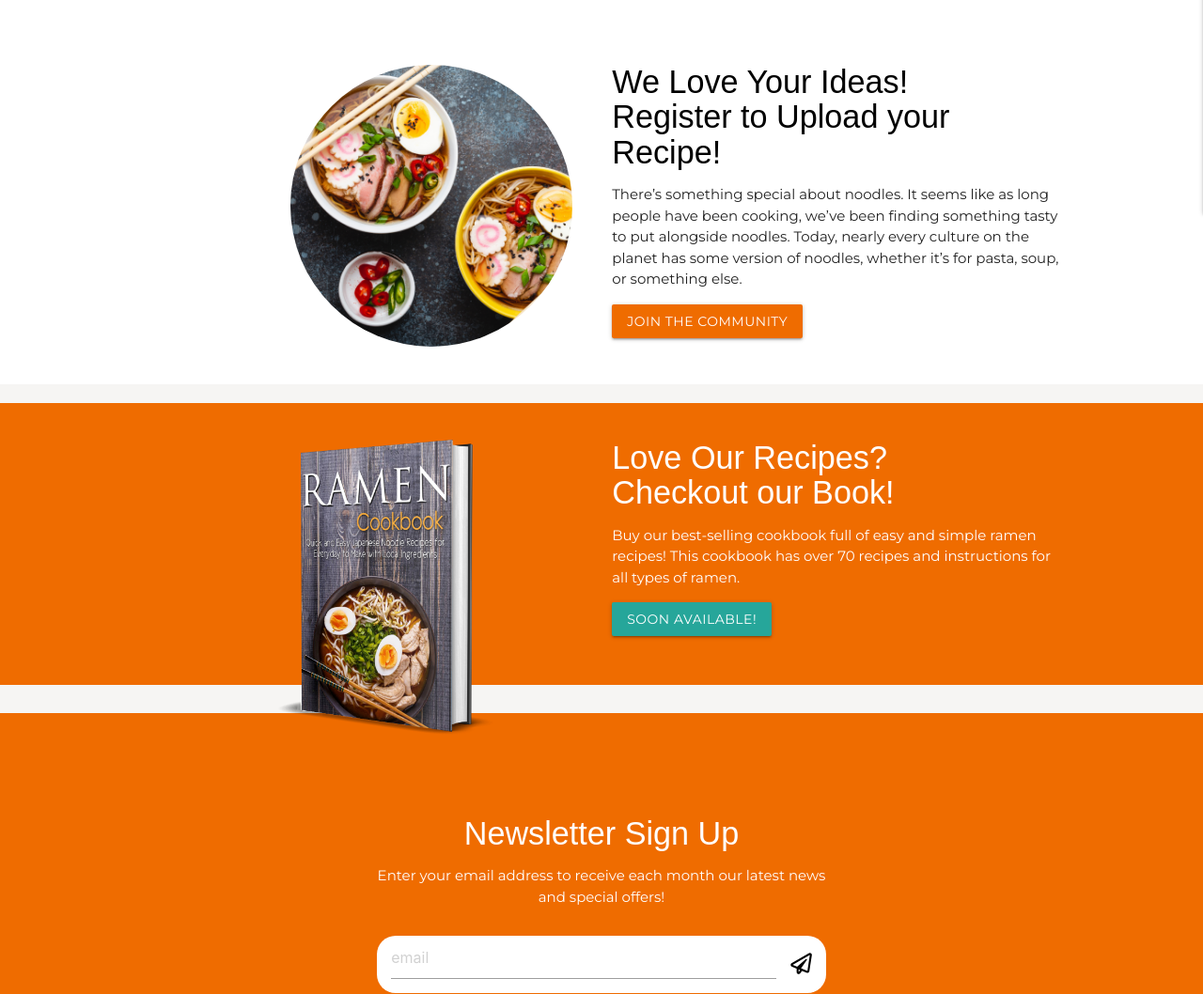
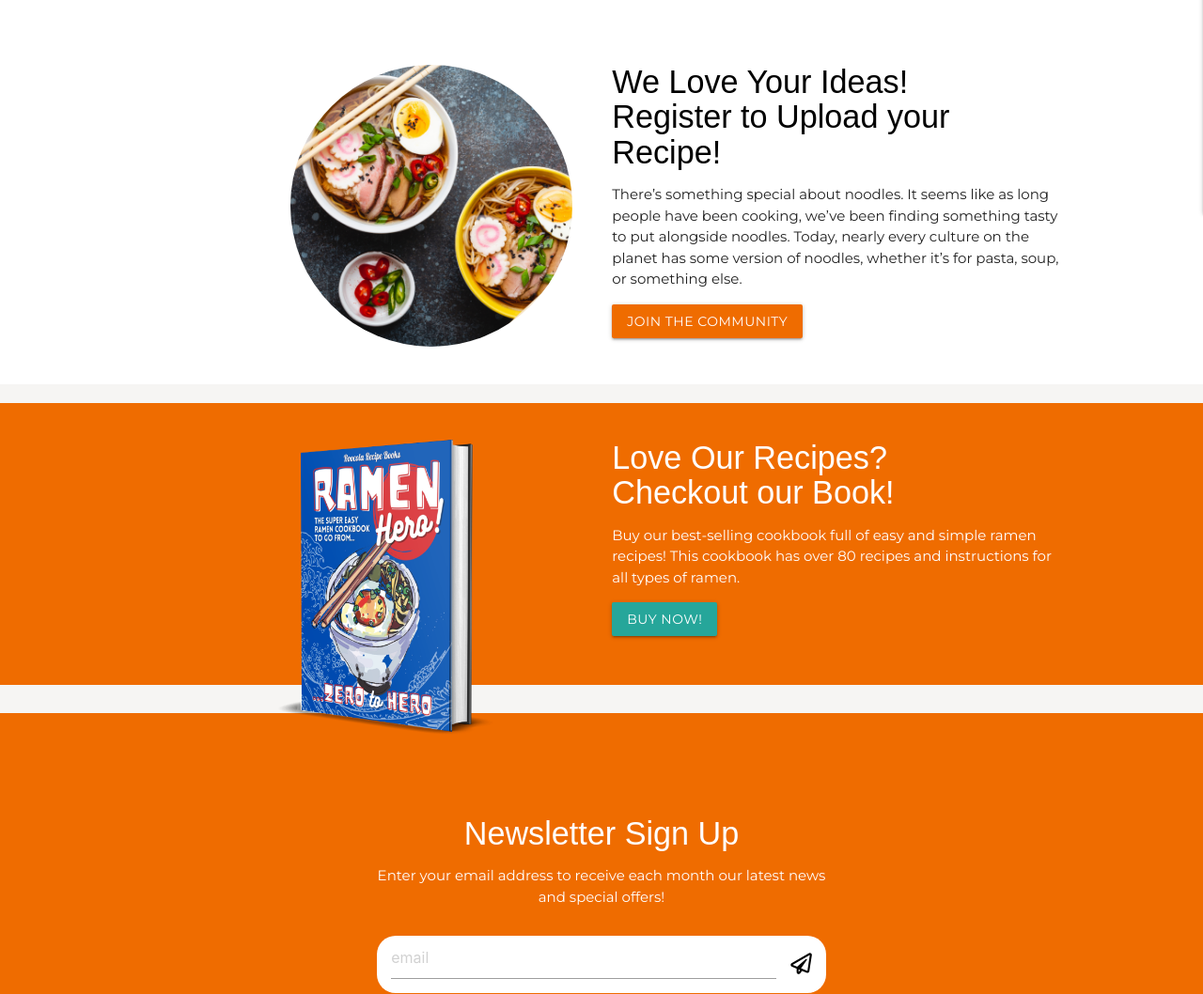
Before and after one commit to tizcoppoli/roocola-website, a Flask app: page / in a window 1280 px wide. Shown: the part 633-1691 px from the top of the page at 94% size. Run offline with Flask 2, Linux system fonts and the light colour scheme; data that the repository does not hold is empty; some libraries are stand-ins or nearby versions; some web fonts are replaced.

Commit message:
Add product link and activate button in home.html

```diff
--- a/templates/home.html
+++ b/templates/home.html
@@ -141,9 +141,9 @@
             <div class="col m6 s12 book-description-section white-text">
                 <h4 class="book-heading white-text">Love Our Recipes? <br>Checkout our Book!</h4>
                 <p>
-                    Buy our best-selling cookbook full of easy and simple ramen recipes! This cookbook has over 70 recipes and instructions for all types of ramen.
+                    Buy our best-selling cookbook full of easy and simple ramen recipes! This cookbook has over 80 recipes and instructions for all types of ramen.
                 </p>
-                <a class="btn purchase-button" href="{{ url_for('home') }}" style="pointer-events: none;">Soon Available!</a>
+                <a class="btn purchase-button" href="https://www.amazon.com/dp/B094DM498X">Buy Now!</a>
             </div>
         </div>
     </div>
```
Also changed, not shown: static/images/mockup.png.
